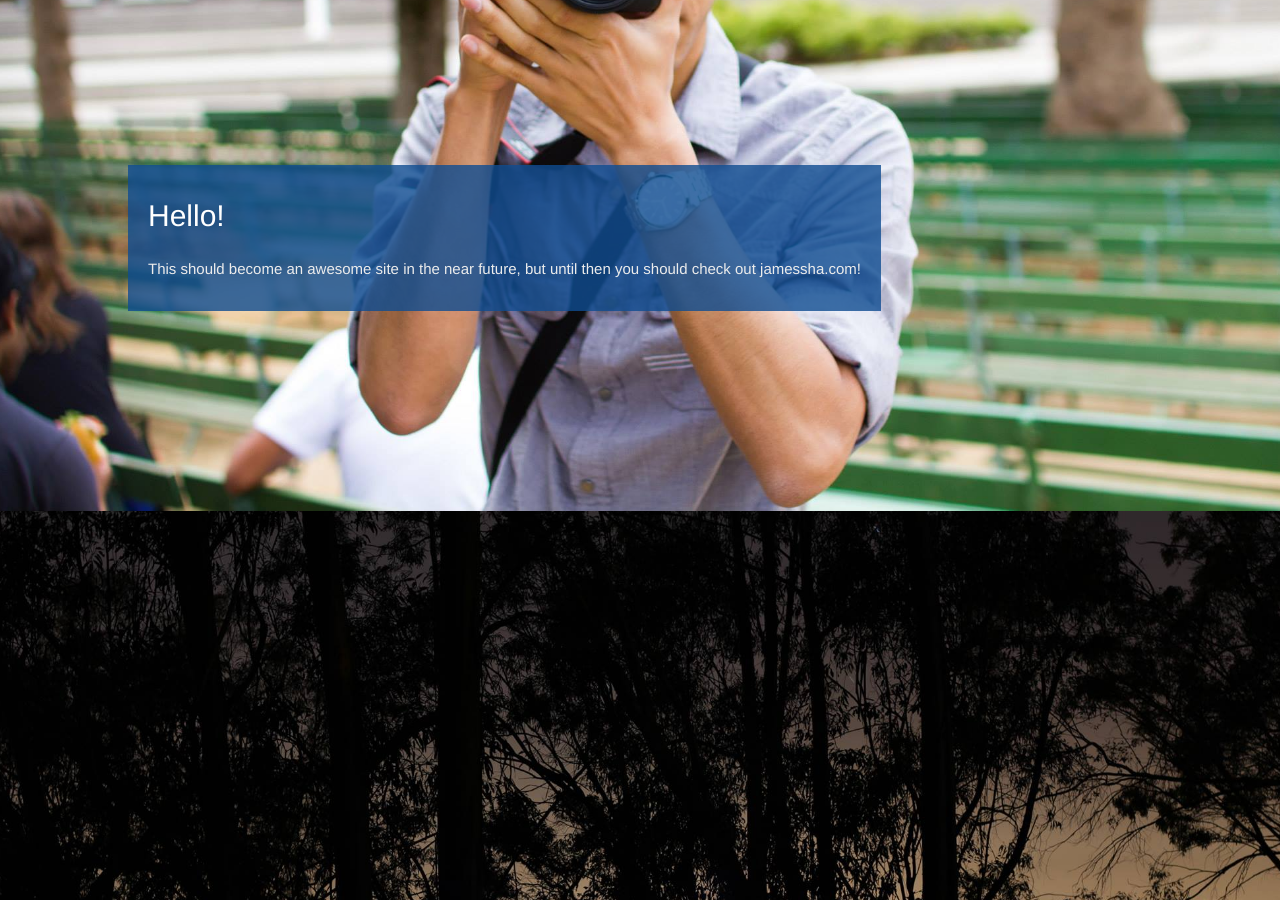
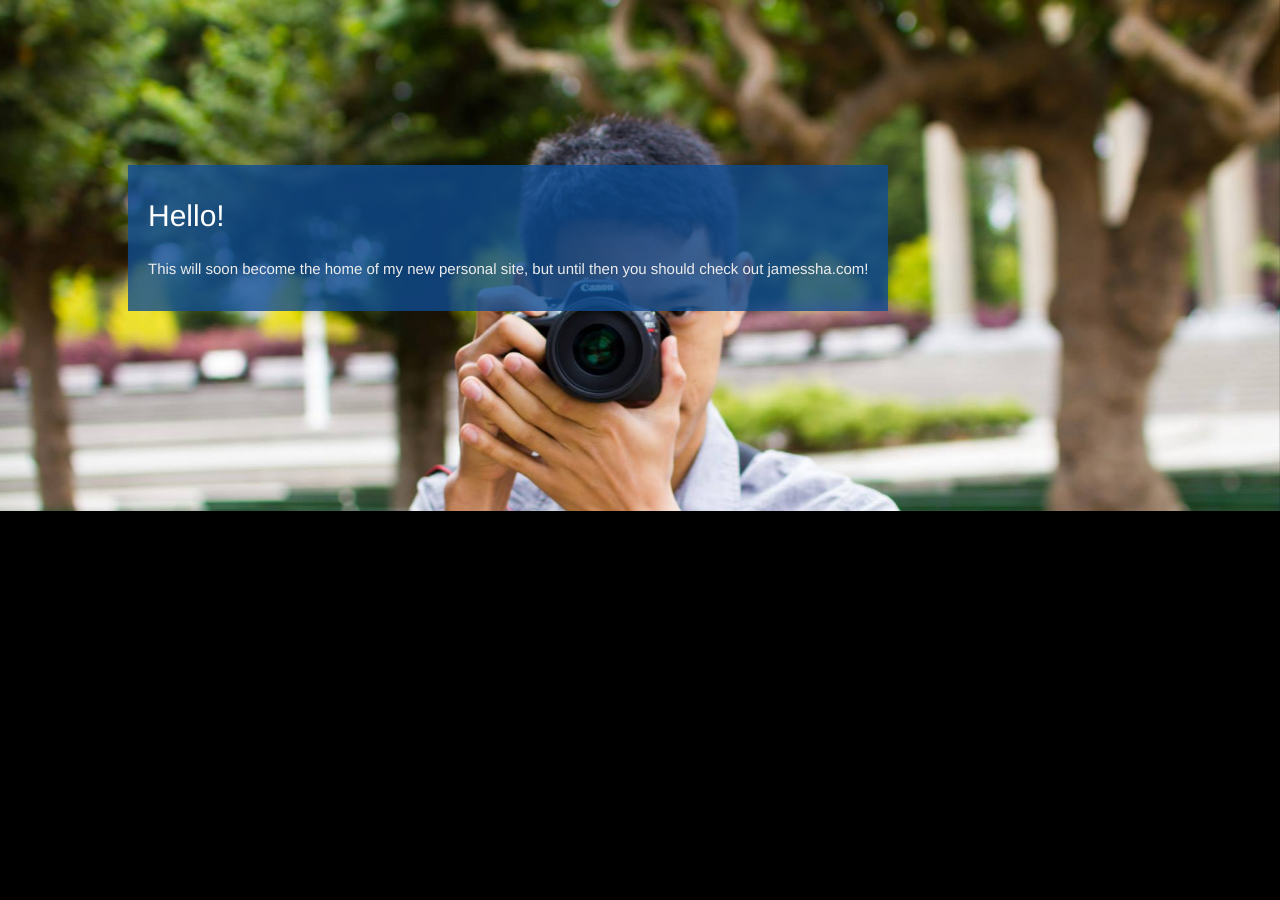
Before and after one commit to thedavidzhao/jamessha.github.io, a Jekyll site: the page built from index.html, in a window 1280 px wide and 900 px high, scrolled down 389 px. Built offline with Jekyll 4.4.1, drawn with Linux system fonts in a browser that asks for light colours; nearby versions of some CDN libraries; after the commit the page ends 900 px from its top, so only the background shows below that.

Commit message:
simplification

```diff
--- a/index.html
+++ b/index.html
@@ -21,18 +21,9 @@
         <div class="hsContent">
           <div class="row">
             <h1>Hello!</h1>
-              <p>This should become an awesome site in the near future, but until then you should check out
+            <p>This will soon become the home of my new personal site, but until then you should check out
                <a href="http://jamessha.com">jamessha.com!</a></p>
           </div>
-          </div>
-        </div>
-      </div>
-    </section>
-
-    <section id="slide-2" class="homeSlide">
-        <div class="bcg">
-          <div class="hsContainer">
-            <div class="hsContent">
         </div>
       </div>
     </div>
```
Lines whose indentation alone changed are shown as unchanged.
